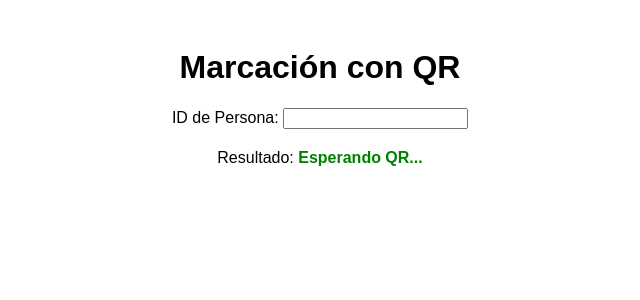
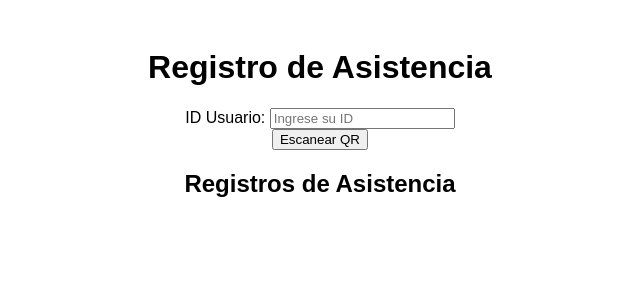
Before and after one commit to hectorxavier/qr-reader-web, a Flask app: template templates/index.html in a window 1280 px wide. Shown: the top 300 px of the page, without its empty margins (320-960 px from the left). Run offline with Flask 2, Linux system fonts and the light colour scheme; the template is opened without the code that fills it, so the values that code supplies are empty.

Commit message:
Opción registro asistencia

```diff
--- a/app.py
+++ b/app.py
@@ -1,5 +1,5 @@
 from flask import Flask, request, jsonify
-from db import init_db
+from db import init_db, get_all_records
 import sqlite3
 from datetime import datetime
 
@@ -28,5 +28,19 @@ def registrar_asistencia():
 
     return jsonify({'message': 'Asistencia registrada exitosamente'}), 201
 
+@app.route('/asistencia', methods=['GET'])
+def mostrar_asistencias():
+    records = get_all_records()
+    asistencia_list = []
+    for row in records:
+        asistencia_list.append({
+            'id': row[0],
+            'id_usuario': row[1],
+            'fecha': row[2],
+            'hora': row[3],
+            'numero_qr': row[4]
+        })
+    return jsonify(asistencia_list), 200
+
 if __name__ == '__main__':
     app.run(debug=True)
--- a/static/script.js
+++ b/static/script.js
@@ -11,9 +11,26 @@ function procesarQR(qrText, id_usuario) {
     .then(data => {
         console.log('Asistencia registrada:', data);
         alert('Asistencia registrada correctamente');
+        mostrarAsistencias();
     })
     .catch(error => {
         console.error('Error al registrar asistencia:', error);
         alert('Hubo un error al registrar la asistencia');
     });
 }
+
+function mostrarAsistencias() {
+    fetch('/asistencia')
+    .then(response => response.json())
+    .then(data => {
+        console.log('Registros actuales:', data);
+        const lista = document.getElementById('lista-asistencias');
+        lista.innerHTML = '';
+        data.forEach(item => {
+            const li = document.createElement('li');
+            li.textContent = `ID: ${item.id}, Usuario: ${item.id_usuario}, Fecha: ${item.fecha}, Hora: ${item.hora}, Número QR: ${item.numero_qr}`;
+            lista.appendChild(li);
+        });
+    })
+    .catch(error => console.error('Error al obtener registros:', error));
+}
--- a/templates/index.html
+++ b/templates/index.html
@@ -1,16 +1,25 @@
+<!-- templates/index.html -->
 <!DOCTYPE html>
-<html>
+<html lang="es">
 <head>
-  <title>Marcación con QR</title>
-  <script src="https://unpkg.com/html5-qrcode"></script>
-  <link rel="stylesheet" href="{{ url_for('static', filename='style.css') }}">
+    <meta charset="UTF-8">
+    <meta name="viewport" content="width=device-width, initial-scale=1.0">
+    <title>QR Attendance App</title>
+    <link rel="stylesheet" href="{{ url_for('static', filename='style.css') }}">
 </head>
 <body>
-  <h1>Marcación con QR</h1>
-  <label>ID de Persona: <input type="text" id="person_id"></label>
-  <div id="reader" style="width:300px; margin-top: 20px;"></div>
-  <p>Resultado: <span id="result">Esperando QR...</span></p>
+    <h1>Registro de Asistencia</h1>
+    <div>
+        <label for="id_usuario">ID Usuario:</label>
+        <input type="text" id="id_usuario" placeholder="Ingrese su ID">
+    </div>
+    <div>
+        <button onclick="iniciarEscaneo()">Escanear QR</button>
+    </div>
 
-  <script src="{{ url_for('static', filename='script.js') }}"></script>
+    <h2>Registros de Asistencia</h2>
+    <ul id="lista-asistencias"></ul>
+
+    <script src="{{ url_for('static', filename='script.js') }}"></script>
 </body>
 </html>
```
Also changed, not shown: db.py (+9 -0 lines). Lines whose indentation alone changed are shown as unchanged.
